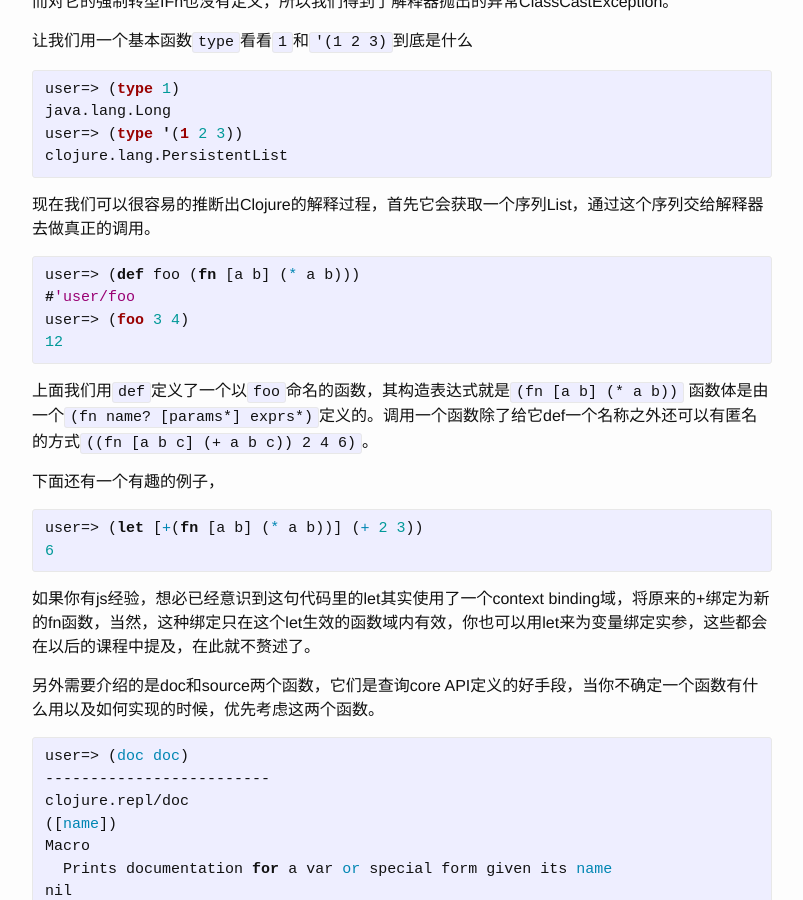
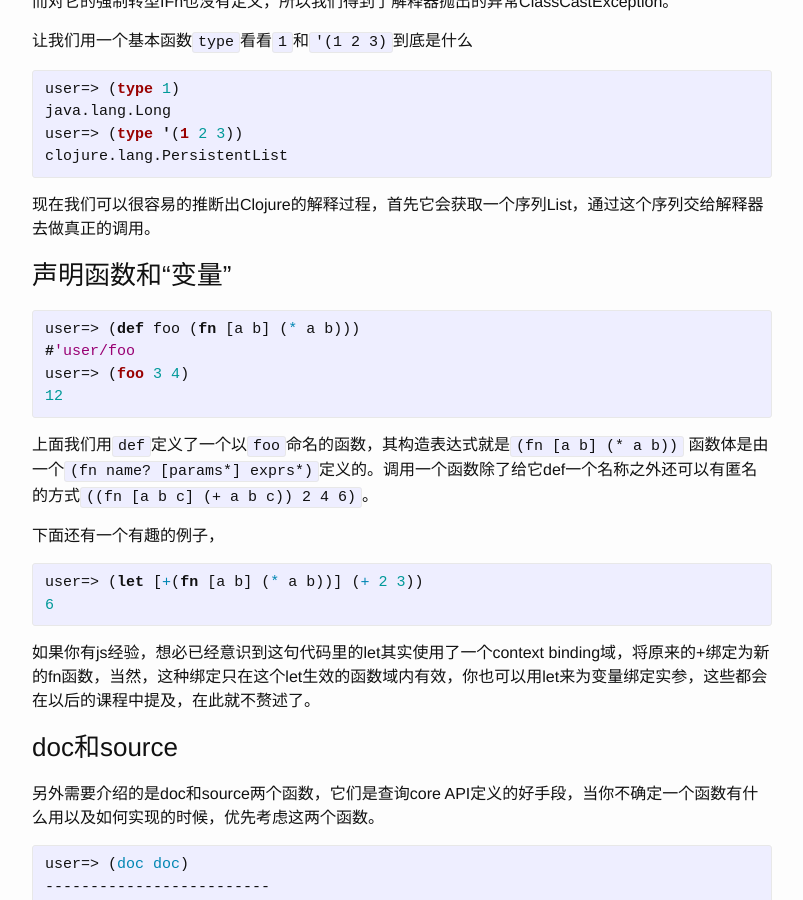
Before and after one commit to tcz001/tcz001.github.io, a Jekyll site: the page built from _posts/2014-12-02-clojure-101-01.markdown, in a window 1280 px wide and 900 px high, scrolled down 2469 px. Shown: the whole window, without its empty margins (238-1041 px from the left). Built offline with Jekyll 4.4.1, drawn with Linux system fonts in a browser that asks for light colours.

Commit message:
Updated 2014-12-02-clojure-101-01.markdown

```diff
--- a/_posts/2014-12-02-clojure-101-01.markdown
+++ b/_posts/2014-12-02-clojure-101-01.markdown
@@ -127,6 +127,8 @@ clojure.lang.PersistentList
 
 现在我们可以很容易的推断出Clojure的解释过程，首先它会获取一个序列List，通过这个序列交给解释器去做真正的调用。
 
+###声明函数和“变量”
+
 {% highlight clojure %}
 user=> (def foo (fn [a b] (* a b)))
 #'user/foo
@@ -145,6 +147,8 @@ user=> (let [+(fn [a b] (* a b))] (+ 2 3))
 {% endhighlight %}
 
 如果你有js经验，想必已经意识到这句代码里的let其实使用了一个context binding域，将原来的+绑定为新的fn函数，当然，这种绑定只在这个let生效的函数域内有效，你也可以用let来为变量绑定实参，这些都会在以后的课程中提及，在此就不赘述了。
+
+### doc和source
 
 另外需要介绍的是doc和source两个函数，它们是查询core API定义的好手段，当你不确定一个函数有什么用以及如何实现的时候，优先考虑这两个函数。
 {% highlight clojure %}
```
